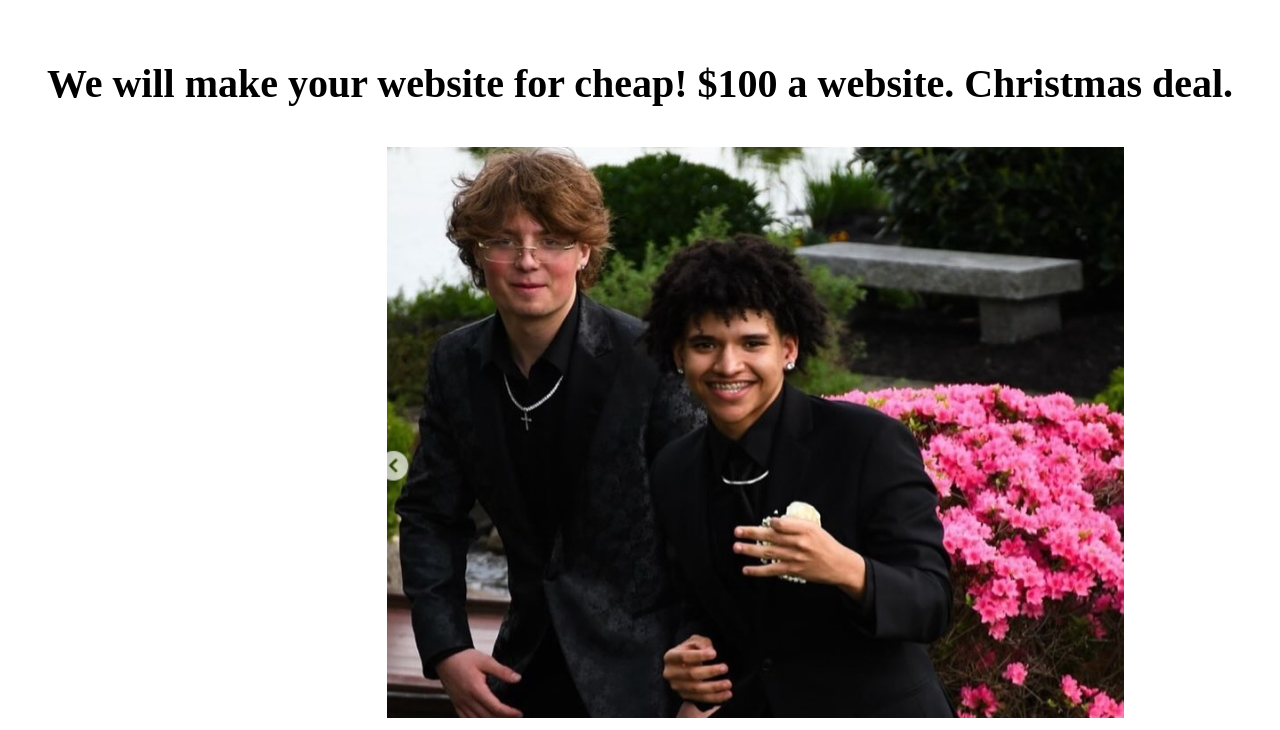
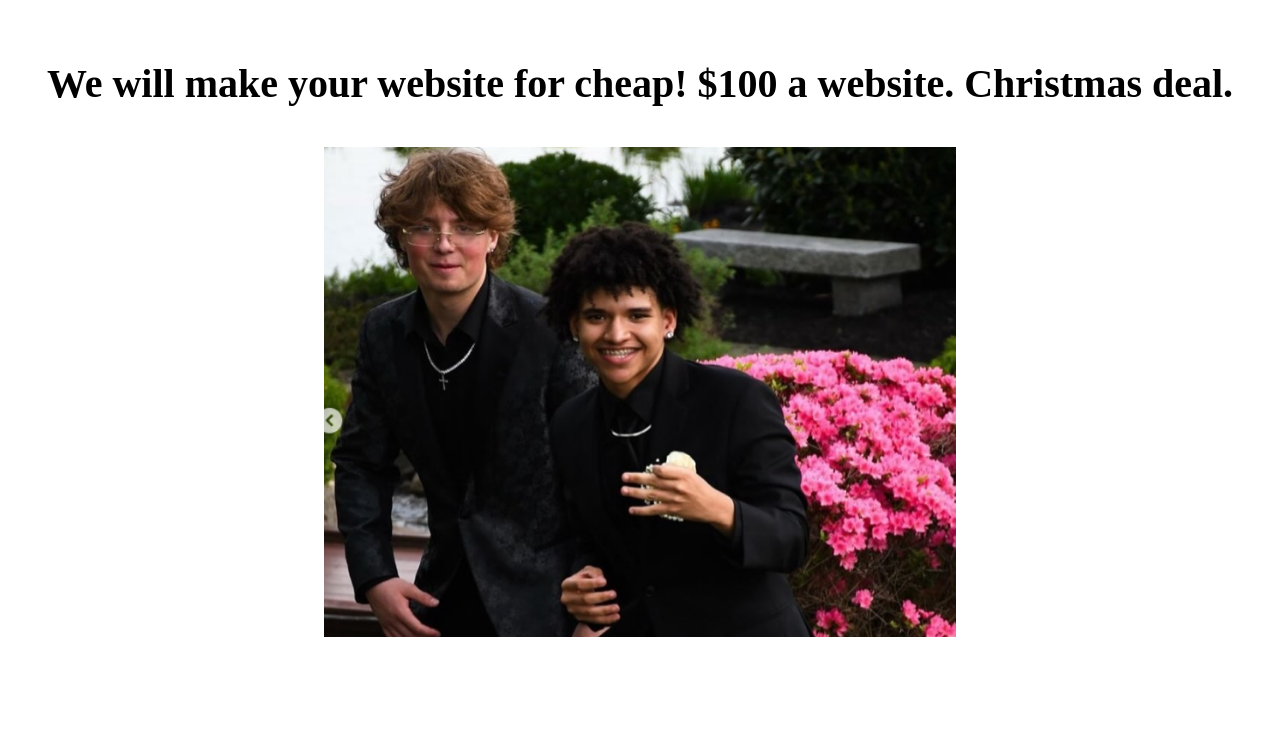
Before and after one commit to othmaneamaiti/gaaa, a plain HTML site: page index.html in a window 1280 px wide. Shown: the part 191-921 px from the top of the page. After the commit the page ends 836 px from the top, so only its background shows below. Drawn offline with Linux system fonts and the light colour scheme.

Commit message:
Update index.html

```diff
--- a/index.html
+++ b/index.html
@@ -16,7 +16,10 @@
     }
 
     .oneimg {
-        margin-left: 30%;
+        display: block;
+  margin-left: auto;
+  margin-right: auto;
+  width: 50%;
     }
 </style>
 
```
